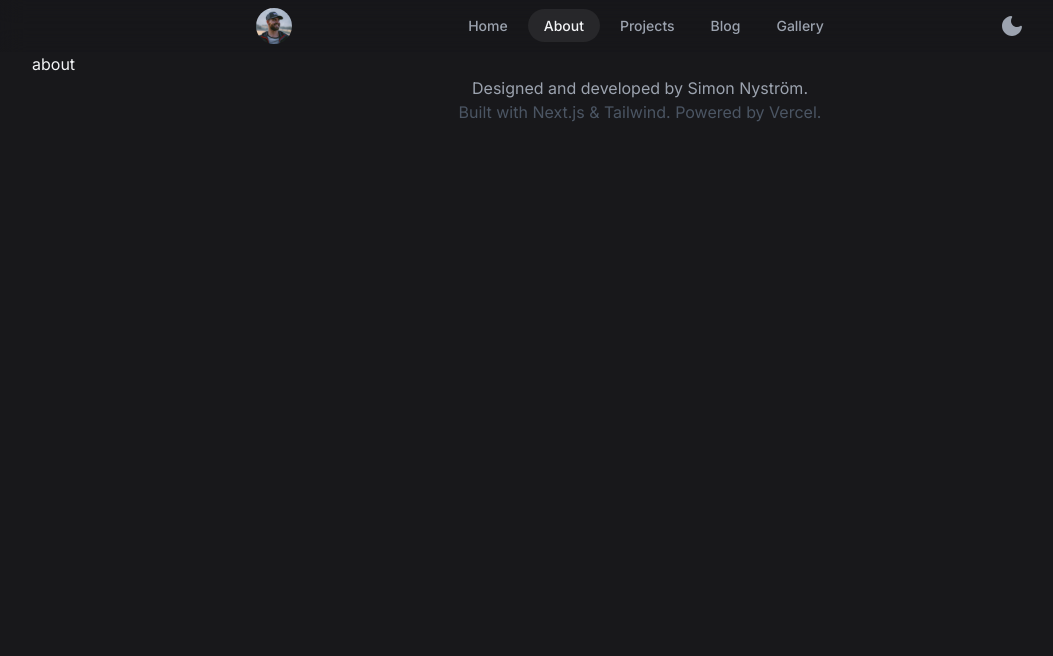
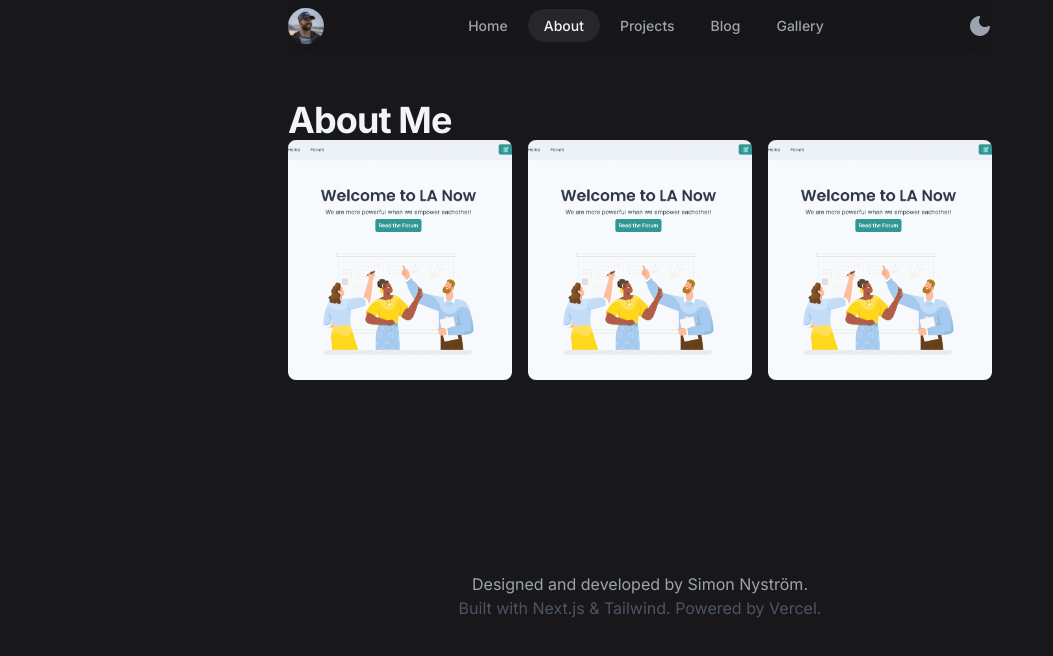
Before and after one commit to simstrom/snystrom.com, a Next.js app: page /about in a window 1280 px wide. Shown: the top 656 px of the page, without its empty margins (0-1053 px from the left). Built offline with nearby package versions, Linux system fonts and the light colour scheme.

Commit message:
refactored top level components + tailwind.config

```diff
--- a/components/Container.jsx
+++ b/components/Container.jsx
@@ -30,7 +30,7 @@ export default function Container(props) {
 				{meta.date && <meta property="article:published_time" content={meta.date} />}
 			</Head>
 
-			<main className="flex flex-col justify-center px-8">{children}</main>
+			<main className="pt-12 pb-12 md:pb-20 flex flex-col gap-20 md:gap-28">{children}</main>
 		</div>
 	);
 }
--- a/components/FeaturedPost.jsx
+++ b/components/FeaturedPost.jsx
@@ -4,7 +4,7 @@ export default function FeaturedPost({ gradientFrom, gradientTo, post }) {
 	return (
 		<div
 			className={cn(
-				'w-full rounded-xl p-1 sm:hover:-translate-y-2 transition-transform',
+				'w-full rounded-xl p-1 hover:-translate-y-2 transition-transform',
 				'bg-gradient-to-r',
 				gradientFrom,
 				gradientTo
--- a/components/Footer.jsx
+++ b/components/Footer.jsx
@@ -1,7 +1,6 @@
 export default function Footer() {
 	return (
-		<footer className="flex flex-col justify-center items-center w-full mx-auto mb-8 font-body text-center">
-			<hr className="w-full border-1 border-black-opaque-100 dark:border-gray-opaque-100 mb-8 sm:hidden" />
+		<footer className="pb-8 text-center">
 			<p className="text-gray-600 dark:text-gray-400">Designed and developed by Simon Nyström.</p>
 			<p className="text-gray-400 dark:text-gray-600">
 				Built with Next.js & Tailwind. Powered by Vercel.
--- a/components/Nav.jsx
+++ b/components/Nav.jsx
@@ -30,8 +30,8 @@ export default function Nav() {
 	}
 
 	return (
-		<header className="sticky top-0 z-10 backdrop-blur-md flex flex-col justify-center items-center w-full px-8 bg-gray-100/70 dark:bg-gray-900/70">
-			<nav className="flex justify-between items-center max-w-3xl w-full py-2 font-medium">
+		<header className="sticky top-0 z-10 backdrop-blur-md bg-gray-100/70 dark:bg-gray-900/70">
+			<nav className="flex justify-between items-center py-2 font-medium">
 				<MobileNav links={links} />
 				<Link href="/" className="shrink-0">
 					<Image
--- a/pages/_app.js
+++ b/pages/_app.js
@@ -1,4 +1,5 @@
 import '@/styles/globals.css';
+import cn from 'clsx';
 import Footer from '../components/Footer';
 import Nav from '../components/Nav';
 
@@ -14,7 +15,7 @@ const inter = Inter({ subsets: ['latin'] });
 export default function App({ Component, pageProps }) {
 	return (
 		<ThemeProvider attribute="class" defaultTheme="dark" disableTransitionOnChange>
-			<div className={`${inter.className}`}>
+			<div className={cn(inter.className, 'max-w-3xl mx-auto px-6 md:px-8')}>
 				<Nav />
 				<Component {...pageProps} />
 				<Footer />
--- a/pages/_document.js
+++ b/pages/_document.js
@@ -7,7 +7,7 @@ export default function Document() {
 				<link href="/static/favicon.ico" rel="shortcut icon" />
 				<meta content="#F9FAFB" name="theme-color" />
 			</Head>
-			<body className="bg-gray-100 dark:bg-gray-900 text-gray-900 dark:text-gray-100">
+			<body className="w-full bg-gray-100 dark:bg-gray-900 text-gray-900 dark:text-gray-100">
 				<Main />
 				<NextScript />
 			</body>
--- /dev/null
+++ b/pages/about.js
@@ -0,0 +1,38 @@
+import Image from 'next/image';
+import Container from '../components/Container';
+
+export default function about() {
+	return (
+		<Container>
+			<div className="flex flex-col justify-center items-start max-w-3xl w-full mx-auto mb-28">
+				<h1 className="font-bold text-4xl tracking-tight">About Me</h1>
+				<div className="w-full grid gap-4 grid-cols-3">
+					<div className="relative h-60">
+						<Image
+							src="/loop-agile.png"
+							alt=""
+							fill
+							className="object-cover overflow-hidden rounded-lg"
+						/>
+					</div>
+					<div className="relative h-60">
+						<Image
+							src="/loop-agile.png"
+							alt=""
+							fill
+							className="object-cover overflow-hidden rounded-lg"
+						/>
+					</div>
+					<div className="relative h-60">
+						<Image
+							src="/loop-agile.png"
+							alt=""
+							fill
+							className="object-cover overflow-hidden rounded-lg"
+						/>
+					</div>
+				</div>
+			</div>
+		</Container>
+	);
+}
--- a/pages/about.jsx
+++ /dev/null
@@ -1,5 +0,0 @@
-import Container from '../components/Container';
-
-export default function about() {
-	return <Container>about</Container>;
-}
--- a/pages/index.js
+++ b/pages/index.js
@@ -9,8 +9,7 @@ import SectionHeader from '../components/SectionHeader';
 export default function Home() {
 	return (
 		<Container>
-			<div className="flex flex-col justify-center items-start max-w-3xl w-full mx-auto">
-				<section className="w-full mb-28">
+			<section>
 				<SectionHeader num="02" btnText="Get to know more" href="/about">
 					About Me
 				</SectionHeader>
@@ -20,8 +19,8 @@ export default function Home() {
 						<h3 className="font-semibold text-xl tracking-tight mb-4">A Short Backstory</h3>
 						<p className="text-gray-600 dark:text-gray-400 mb-2 leading-relaxed">
 							I’m currently pursuing a Bachelor’s Degree in Systems Development while spending my
-								spare time self-teaching web development. I have become somewhat obsessed in
-								embracing new technologies and building things with code.
+							spare time self-teaching web development. I have become somewhat obsessed in embracing
+							new technologies and building things with code.
 						</p>
 						<p className="text-gray-600 dark:text-gray-400 leading-relaxed">
 							Ever since my early days I’ve taken an interest in the world of digital creations.
@@ -75,7 +74,7 @@ export default function Home() {
 				</div>
 			</section>
 
-				<section className="w-full mb-28">
+			<section>
 				<SectionHeader num="02" btnText="Explore All Projects" href="/projects">
 					Selected Projects
 				</SectionHeader>
@@ -100,7 +99,7 @@ export default function Home() {
 				</div>
 			</section>
 
-				<section className="w-full mb-28">
+			<section>
 				<SectionHeader num="03" btnText="View All Articles" href="/blog">
 					Latest Blog Posts
 				</SectionHeader>
@@ -111,11 +110,10 @@ export default function Home() {
 				</div>
 			</section>
 
-				<section className="w-full mb-28">
+			<section>
 				<SectionHeader num="05">Contact</SectionHeader>
 				<Contact />
 			</section>
-			</div>
 		</Container>
 	);
 }
--- a/tailwind.config.js
+++ b/tailwind.config.js
@@ -39,5 +39,8 @@ module.exports = {
 			},
 		}),
 	},
+	future: {
+		hoverOnlyWhenSupported: true,
+	},
 	plugins: [require('@tailwindcss/typography')],
 };
```
Lines whose indentation alone changed are shown as unchanged.
